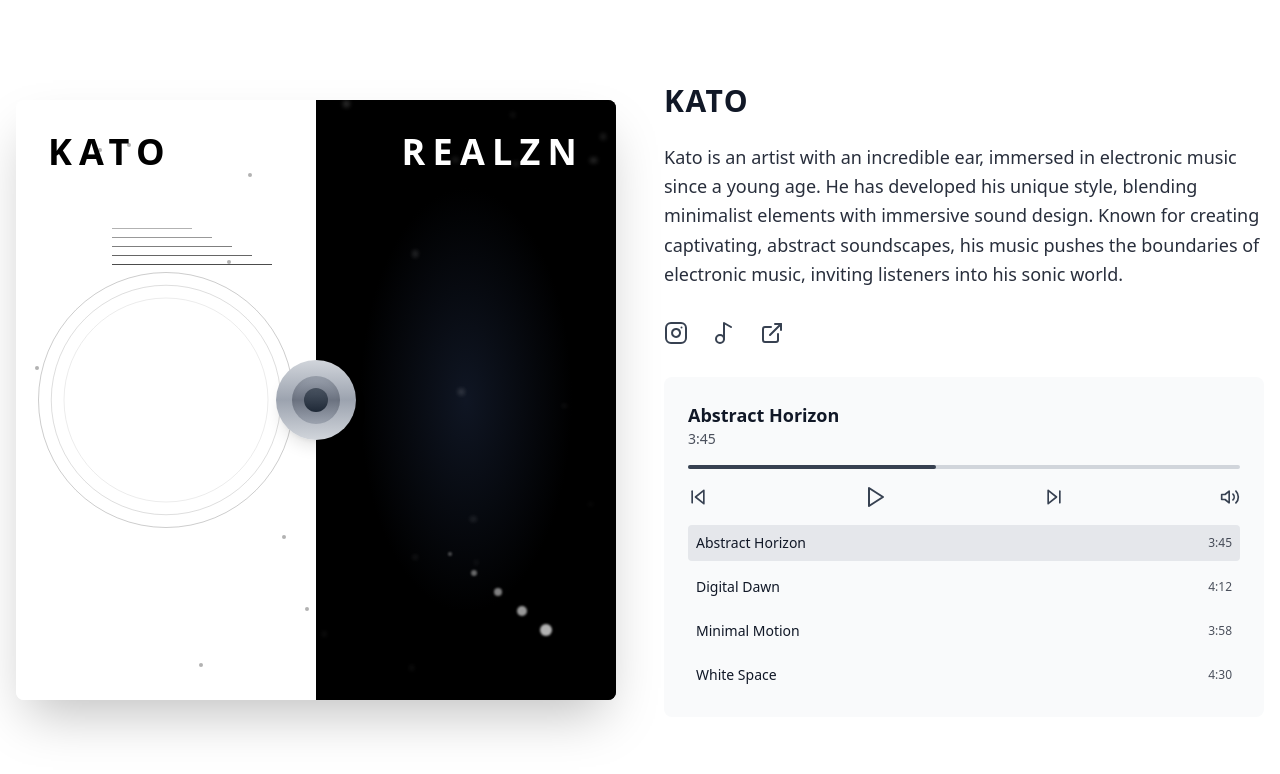
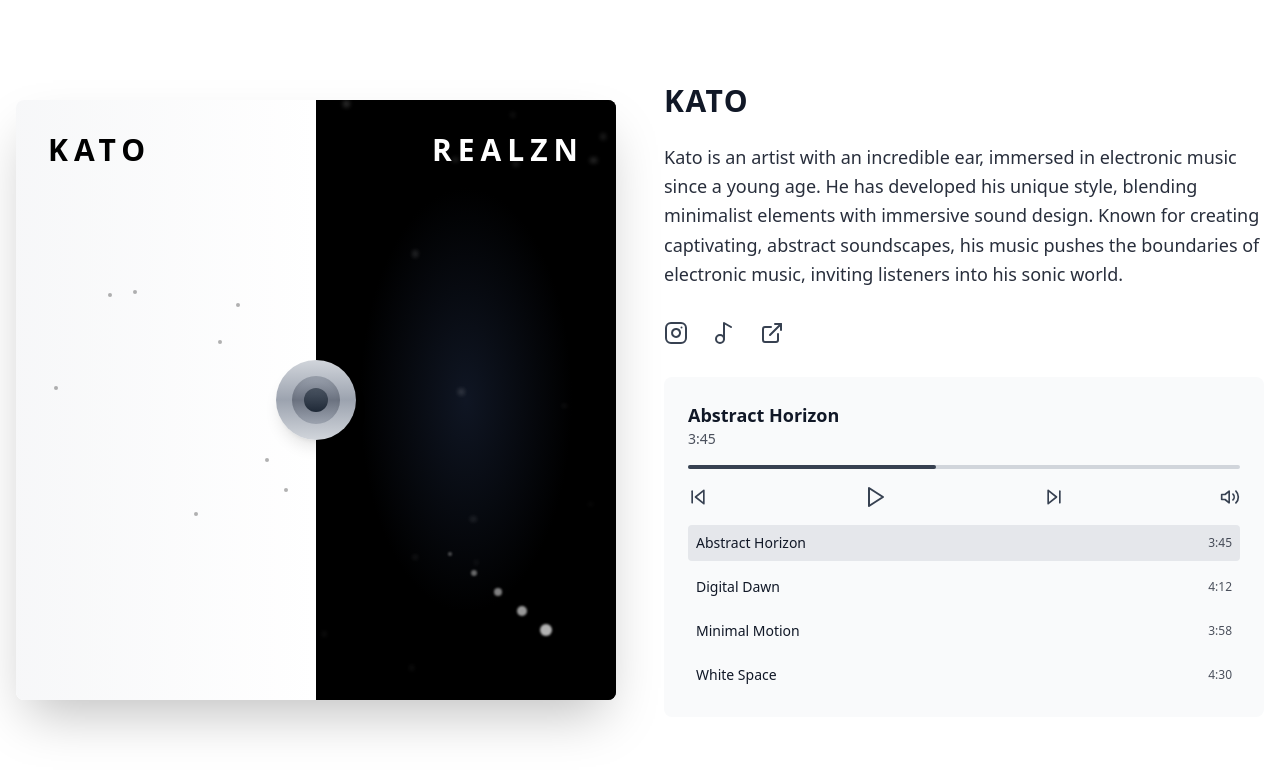
Before and after one commit to TbhX/Frenchmafia, a React (Vite) app in the folder project/: page / in a window 1280 px wide. Shown: the top 774 px of the page. Built offline with nearby package versions, Linux system fonts and the light colour scheme.

Commit message:
Update AlbumCover.tsx

```diff
--- a/project/src/components/AlbumCover.tsx
+++ b/project/src/components/AlbumCover.tsx
@@ -11,7 +11,7 @@ const AlbumCover: React.FC<AlbumCoverProps> = ({ side, onClick }) => {
 
   return (
     <motion.div
-      className={`w-1/2 h-full relative ${isKato ? 'bg-white' : 'bg-black'}`}
+      className={`w-full md:w-1/2 h-full relative ${isKato ? 'bg-white' : 'bg-black'}`}
       onClick={onClick}
       whileHover={{ scale: 1.02 }}
       transition={{ type: "spring", stiffness: 400 }}
@@ -19,7 +19,7 @@ const AlbumCover: React.FC<AlbumCoverProps> = ({ side, onClick }) => {
       {/* Title */}
       <div
         className={`absolute ${isKato ? 'left-8' : 'right-8'} top-8
-          text-4xl font-bold tracking-[0.2em] z-10
+          text-xl md:text-3xl font-bold tracking-[0.2em] z-10
           ${isKato ? 'text-black' : 'text-white'}`}
       >
         {side.toUpperCase()}
@@ -28,55 +28,31 @@ const AlbumCover: React.FC<AlbumCoverProps> = ({ side, onClick }) => {
       {/* Side Specific Design */}
       <div className="absolute inset-0 flex items-center justify-center">
         {isKato ? (
-          // Kato Side
+          // Kato Side with minimalist light theme
           <div className="relative w-full h-full">
-            {/* Minimalist Lines */}
-            <div className="absolute left-24 top-32 space-y-2">
-              {[...Array(5)].map((_, i) => (
-                <div
-                  key={i}
-                  className="h-px bg-black"
-                  style={{
-                    width: `${80 + i * 20}px`,
-                    opacity: 0.3 + i * 0.1
-                  }}
-                />
-              ))}
-            </div>
+            {/* Light gradient background */}
+            <div className="absolute inset-0 bg-gradient-to-r from-gray-100 to-white opacity-70" />
 
-            {/* Circular Pattern */}
+            {/* Minimalist Design (No circles or lines) */}
             <div className="absolute inset-0 flex items-center justify-center">
               <div className="relative w-64 h-64">
-                {[...Array(3)].map((_, i) => (
+                {/* Simple floating dots */}
+                {[...Array(8)].map((_, i) => (
                   <div
                     key={i}
-                    className="absolute inset-0 border border-black rounded-full"
+                    className="absolute w-1 h-1 bg-black rounded-full"
                     style={{
-                      opacity: 0.2 - i * 0.05,
-                      transform: `scale(${1 - i * 0.1})`
+                      left: `${Math.random() * 100}%`,
+                      top: `${Math.random() * 100}%`,
+                      opacity: 0.3
                     }}
                   />
                 ))}
               </div>
             </div>
-
-            {/* Dots */}
-            <div className="absolute inset-0">
-              {[...Array(8)].map((_, i) => (
-                <div
-                  key={i}
-                  className="absolute w-1 h-1 bg-black rounded-full"
-                  style={{
-                    left: `${Math.random() * 100}%`,
-                    top: `${Math.random() * 100}%`,
-                    opacity: 0.3
-                  }}
-                />
-              ))}
-            </div>
           </div>
         ) : (
-          // Realzn Side
+          // Realzn Side with dark theme
           <div className="relative w-full h-full overflow-hidden">
             {/* Smoke Effect */}
             <div className="absolute inset-0">
```
